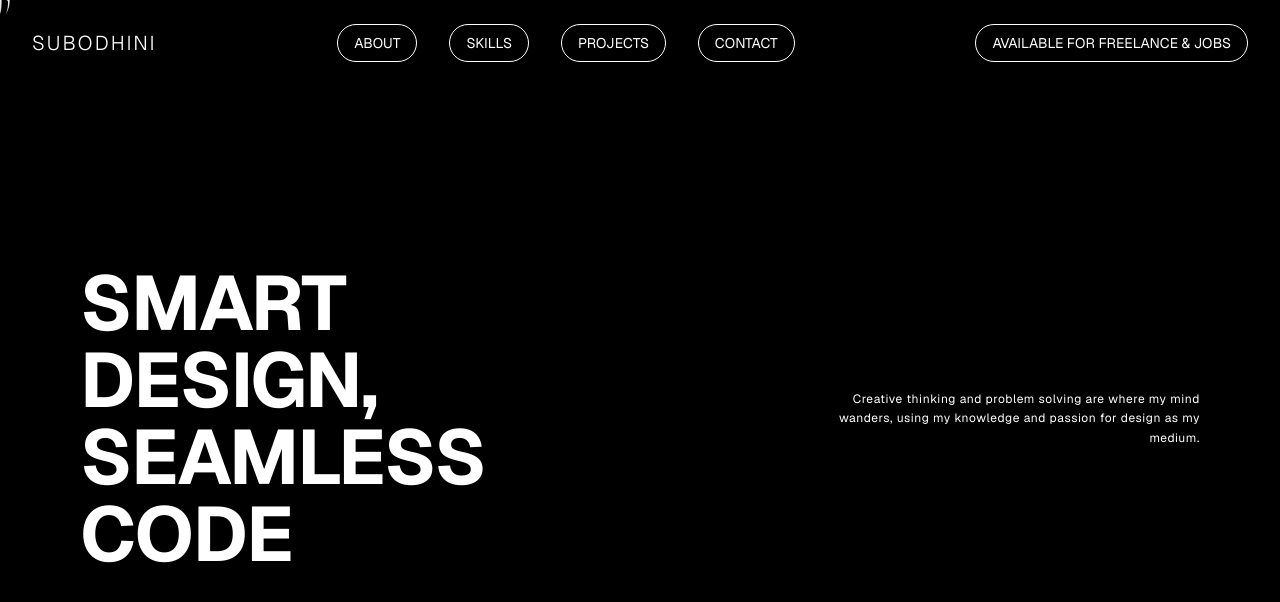
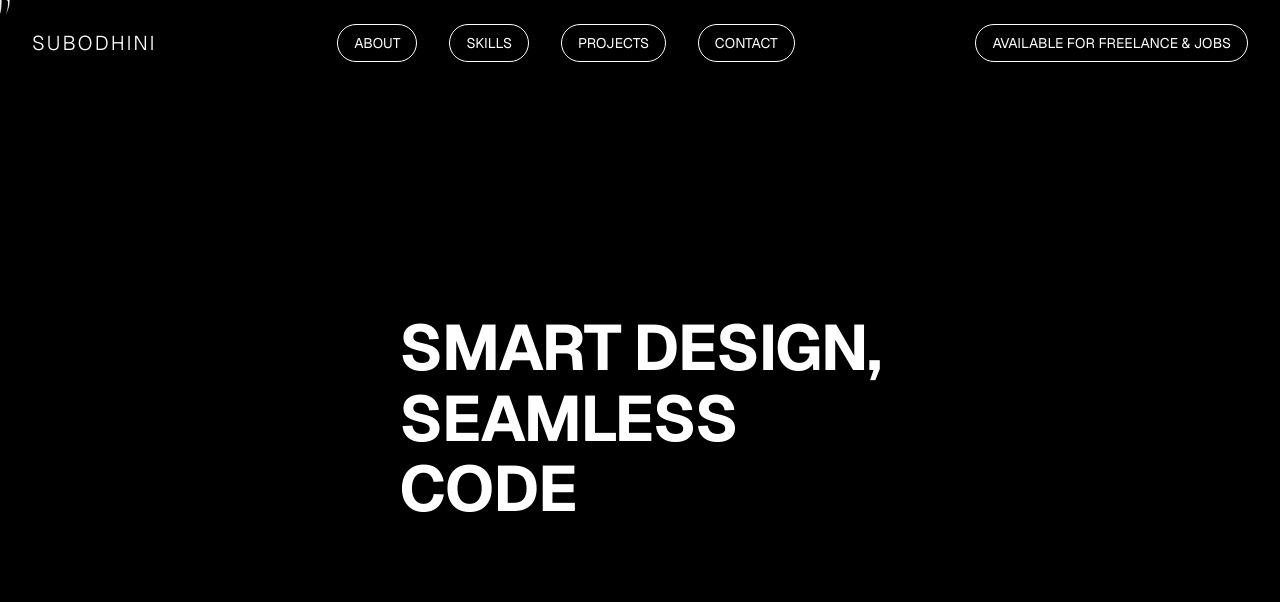
Before and after one commit to Subodhini0906/portfolio, a Next.js app: page / in a window 1280 px wide. Shown: the top 602 px of the page. Built offline with nearby package versions, Linux system fonts and the light colour scheme; a web font is replaced by a local one.

Commit message:
formatting corrected

```diff
--- a/src/components/Hero.tsx
+++ b/src/components/Hero.tsx
@@ -29,25 +29,16 @@ export default function Hero(){
                     AVAILABLE FOR FREELANCE & JOBS
                 </motion.button>
             </div>
-            <div className="flex flex-1 items-center justify-center px-6 md:px-12 max-w-7xl mx-auto w-full">
-                <div className="grid md:grid-cols-2 w-full gap-8 items-center">
+            <div className="flex flex-1 flex-col items-center justify-center text-center px-4">
                 <motion.h1 initial={{y:40,opacity:0}} animate={{y:0,opacity:1}} transition={{duration:1}}
-                className="text-white text-[6vw] md:text-[4.5w] leading-none uppercase font-[700] tracking-tight">
+                className="text-white text-[6vw] md:text-[5vw] leading-[1.1] uppercase font-[700] tracking-tight text-left">
                     Smart design,
                     <br/>
                     seamless
                     <br/>
                     code
                 </motion.h1>
-                <motion.div initial={{opacity:0}} animate={{opacity:1}} transition={{delay:0.8}}
-                className="text-xs leading-relaxed tracking-wider text-right max-w-sm ml-auto">
-                    <p>
-                    Creative thinking and problem solving are where my mind wanders,
-                    using my knowledge and passion for design as my medium.
-                    </p>
-                </motion.div>
                 </div>
-            </div>
     </motion.div>
     )
 }
```
